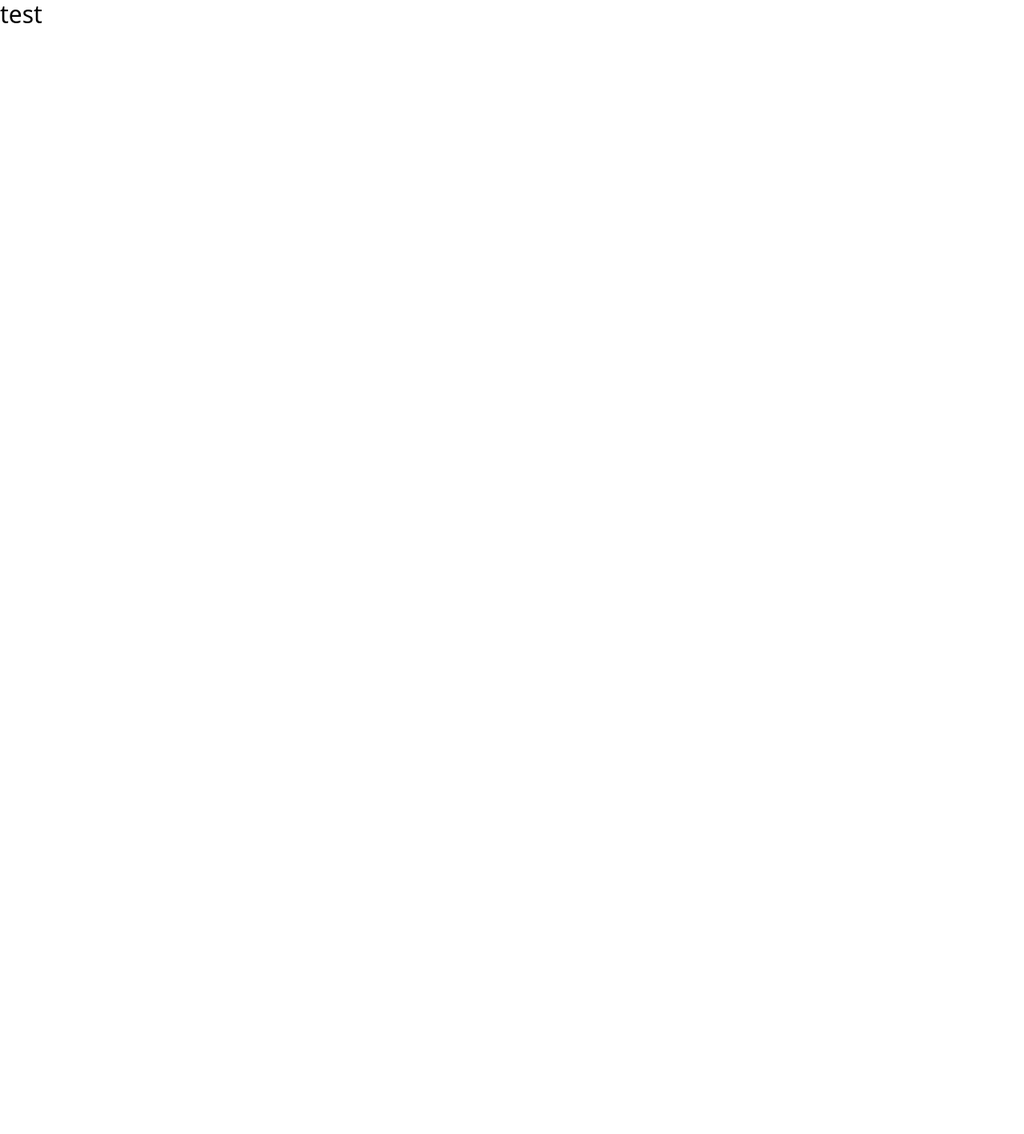
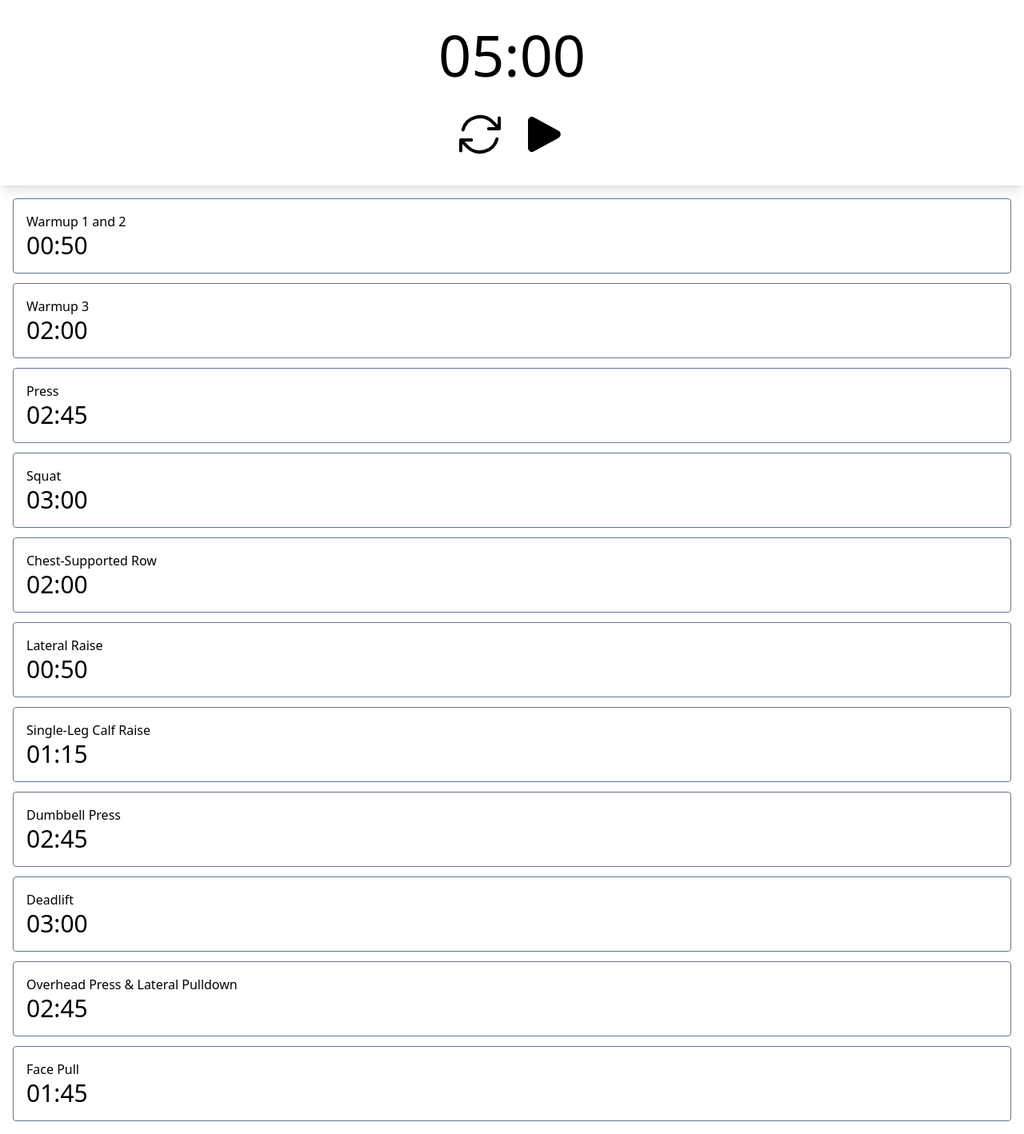
Before and after one commit to garthendrich/gym-timer, a React (Vite) app: page / in a window 1280 px wide. Shown: the whole page at 80% size. Before the commit the page ends 800 px from the top, so only its background shows below. Built offline with nearby package versions, Linux system fonts and the light colour scheme.

Commit message:
Create initial app

```diff
--- a/src/App.jsx
+++ b/src/App.jsx
@@ -1,5 +1,39 @@
+import { useState } from "react";
+import { Timer, TimerOption } from "./components";
+
+const timerOptions = [
+  { label: "Warmup 1 and 2", minutes: 0, seconds: 50 },
+  { label: "Warmup 3", minutes: 2, seconds: 0 },
+  { label: "Press", minutes: 2, seconds: 45 },
+  { label: "Squat", minutes: 3, seconds: 0 },
+  { label: "Chest-Supported Row", minutes: 2, seconds: 0 },
+  { label: "Lateral Raise", minutes: 0, seconds: 50 },
+  { label: "Single-Leg Calf Raise", minutes: 1, seconds: 15 },
+  { label: "Dumbbell Press", minutes: 2, seconds: 45 },
+  { label: "Deadlift", minutes: 3, seconds: 0 },
+  { label: "Overhead Press & Lateral Pulldown", minutes: 2, seconds: 45 },
+  { label: "Face Pull", minutes: 1, seconds: 45 },
+];
+
 function App() {
-  return <h1 className="text-3xl">test</h1>;
+  const [selectedMinutes, setSelectedMinutes] = useState(5);
+  const [selectedSeconds, setSelectedSeconds] = useState(0);
+
+  return (
+    <div className="items-center flex flex-col w-screen min-h-screen">
+      <div className="sticky bg-white w-full p-8 shadow-lg top-0">
+        <Timer minutes={selectedMinutes} seconds={selectedSeconds} />
+      </div>
+      <div className="flex flex-col gap-3 w-full bg-red p-4">
+        {timerOptions.map((options) => (
+          <TimerOption
+            {...options}
+            {...{ setSelectedMinutes, setSelectedSeconds }}
+          />
+        ))}
+      </div>
+    </div>
+  );
 }
 
 export default App;
```
